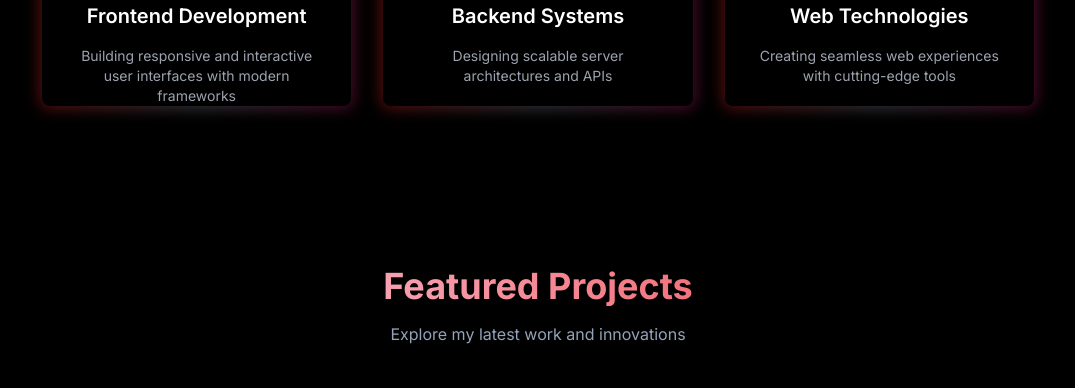
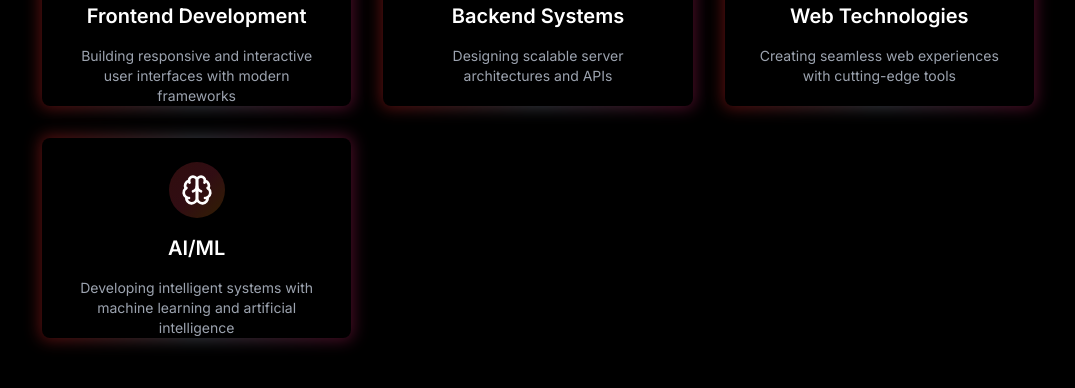
Before and after one commit to DilshanDe/Portfolio, a React (Create React App) app: page / in a window 1280 px wide. Shown: the part 1120-1508 px from the top of the page, without its empty margins (102-1177 px from the left). Built offline with nearby package versions, Linux system fonts and the light colour scheme.

Commit message:
Update index.js

```diff
--- a/src/assets/constants/index.js
+++ b/src/assets/constants/index.js
@@ -167,6 +167,10 @@ export const technologies = [
     description: "Creating seamless web experiences with cutting-edge tools",
     delay: 0.3
   },
-
-
+  {
+    icon: Brain,
+    name: "AI/ML",
+    description: "Developing intelligent systems with machine learning and artificial intelligence",
+    delay: 0.4
+  }
 ];
```
